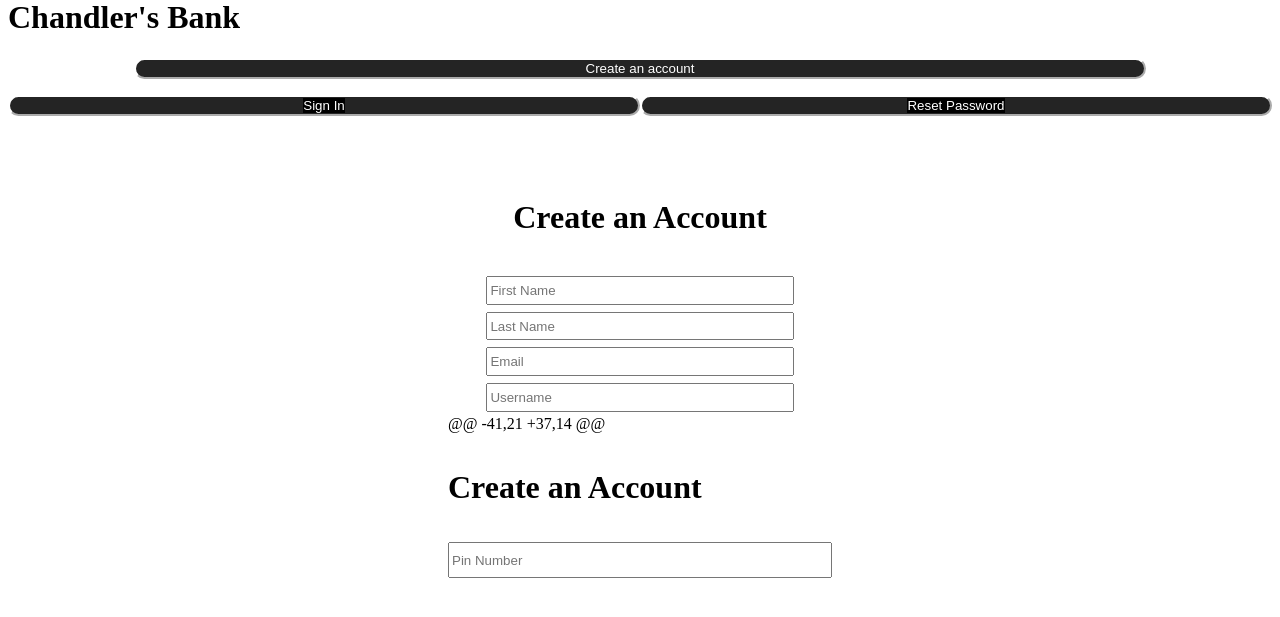
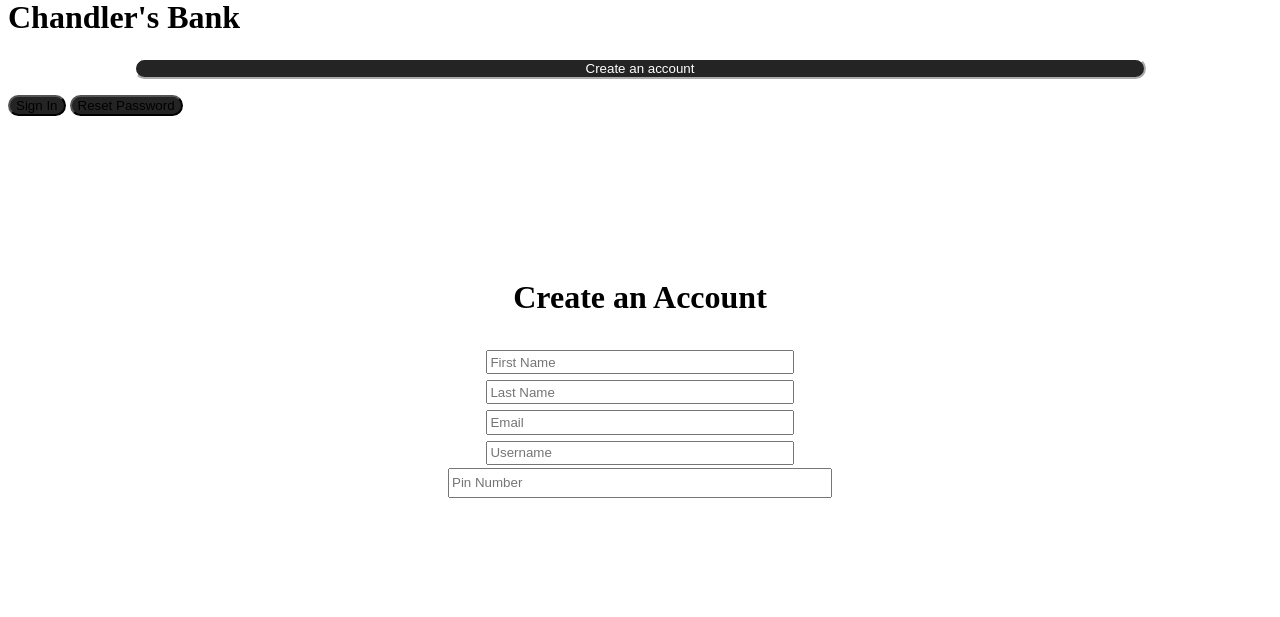
Before and after one commit to ChandlerNgo/Banking-System, a Django app: page /BankingUI/createaccount in a window 1280 px wide. Shown: the part 22-639 px from the top of the page. Run offline with Django 4.2, Linux system fonts and the light colour scheme.

Commit message:
formatting

```diff
--- a/Code2CollegeBankingProject/BankingUI/static/BankingUI/createaccount.css
+++ b/Code2CollegeBankingProject/BankingUI/static/BankingUI/createaccount.css
@@ -17,6 +17,7 @@
     grid-template-columns: 1fr;
     /* background-color: black;
     color: white; */
+    background-color: aqua;
   }
 
 .logintext{
--- a/Code2CollegeBankingProject/BankingUI/static/BankingUI/index.css
+++ b/Code2CollegeBankingProject/BankingUI/static/BankingUI/index.css
@@ -17,6 +17,7 @@
   grid-template-columns: 1fr;
   /* background-color: black;
   color: white; */
+
 }
 
 .logintext{
@@ -61,3 +62,7 @@
   color:rgba(12, 11, 11, 0.729);
   font-size: 0px;
 }
+
+button > a{
+  color:white;
+}
--- a/Code2CollegeBankingProject/BankingUI/templates/createaccount.html
+++ b/Code2CollegeBankingProject/BankingUI/templates/createaccount.html
@@ -5,7 +5,7 @@
   <meta name="viewport" content="width=device-width">
   <title>Create an account</title>
   {% load static %}
-  <link rel="stylesheet" type="text/css" href="{% static 'BankingUI/createaccount.css' %}">
+  <link rel="stylesheet" type="text/css" href="{% static 'BankingUI/index.css' %}">
 </head>
 <body>
   <form method="POST" action="">
@@ -32,7 +32,6 @@
     <div class="forminput">
       <input type="text" id="username" name="username" placeholder="Username" required></input>
     </div>
-	@@ -41,21 +37,14 @@ <h1>Create an Account</h1>
       <input type="number" id="pinnumber" name="pinnumber" placeholder="Pin Number" required></input>
     </div>
 
--- a/Code2CollegeBankingProject/BankingUI/templates/index.html
+++ b/Code2CollegeBankingProject/BankingUI/templates/index.html
@@ -27,8 +27,8 @@
     </div>
     <div class="submit">
       <button id="submit" type="submit">Sign In</button>
-      <h1>Sign In</h1>
       <a href="forgotpassword">{{response}}</a>
+      <h1></h1>
     </div>
     <div class="createaccount">
       <button><a href="{% url 'createaccount' %}">Create an account</a></button>
```
